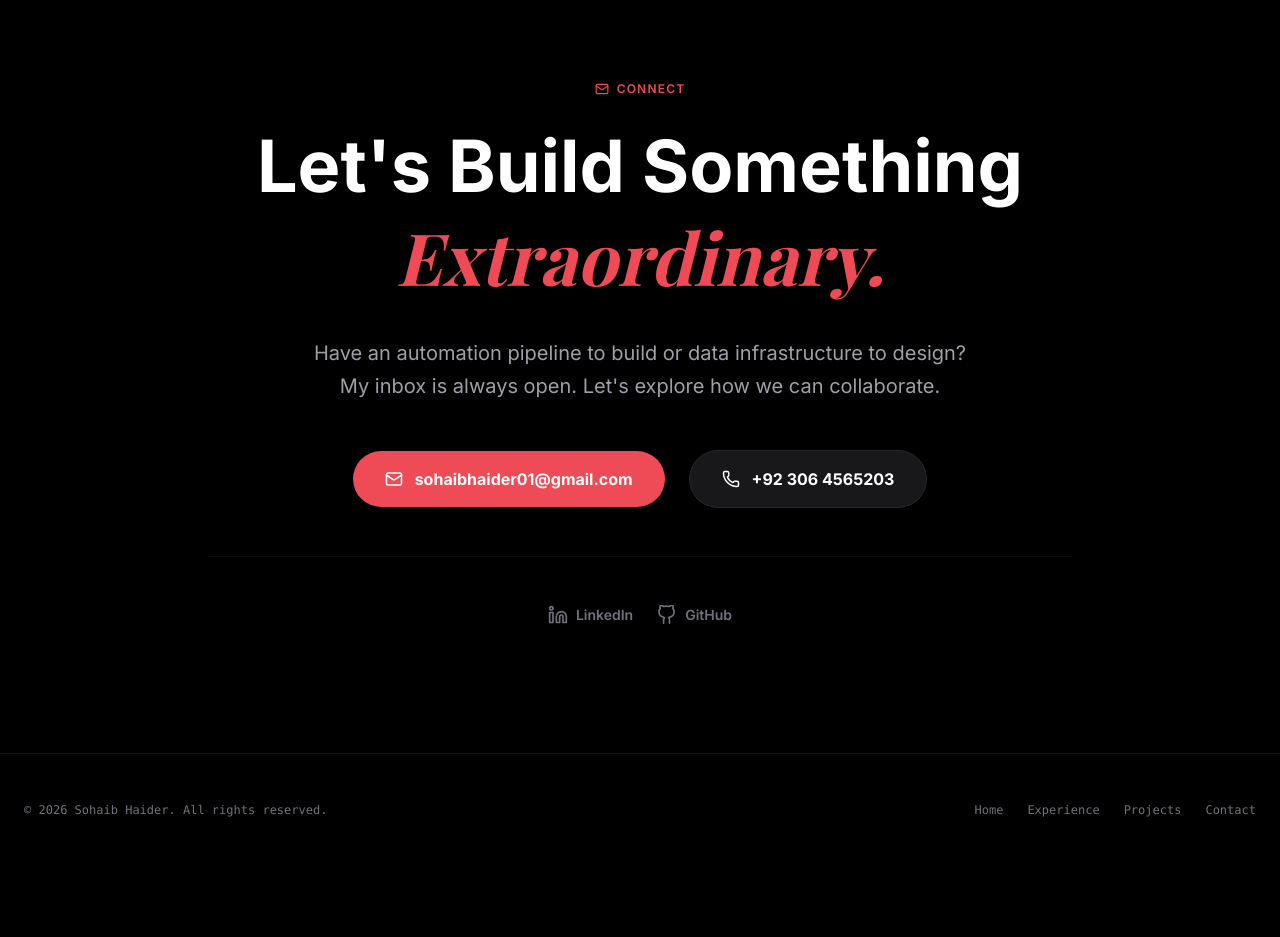
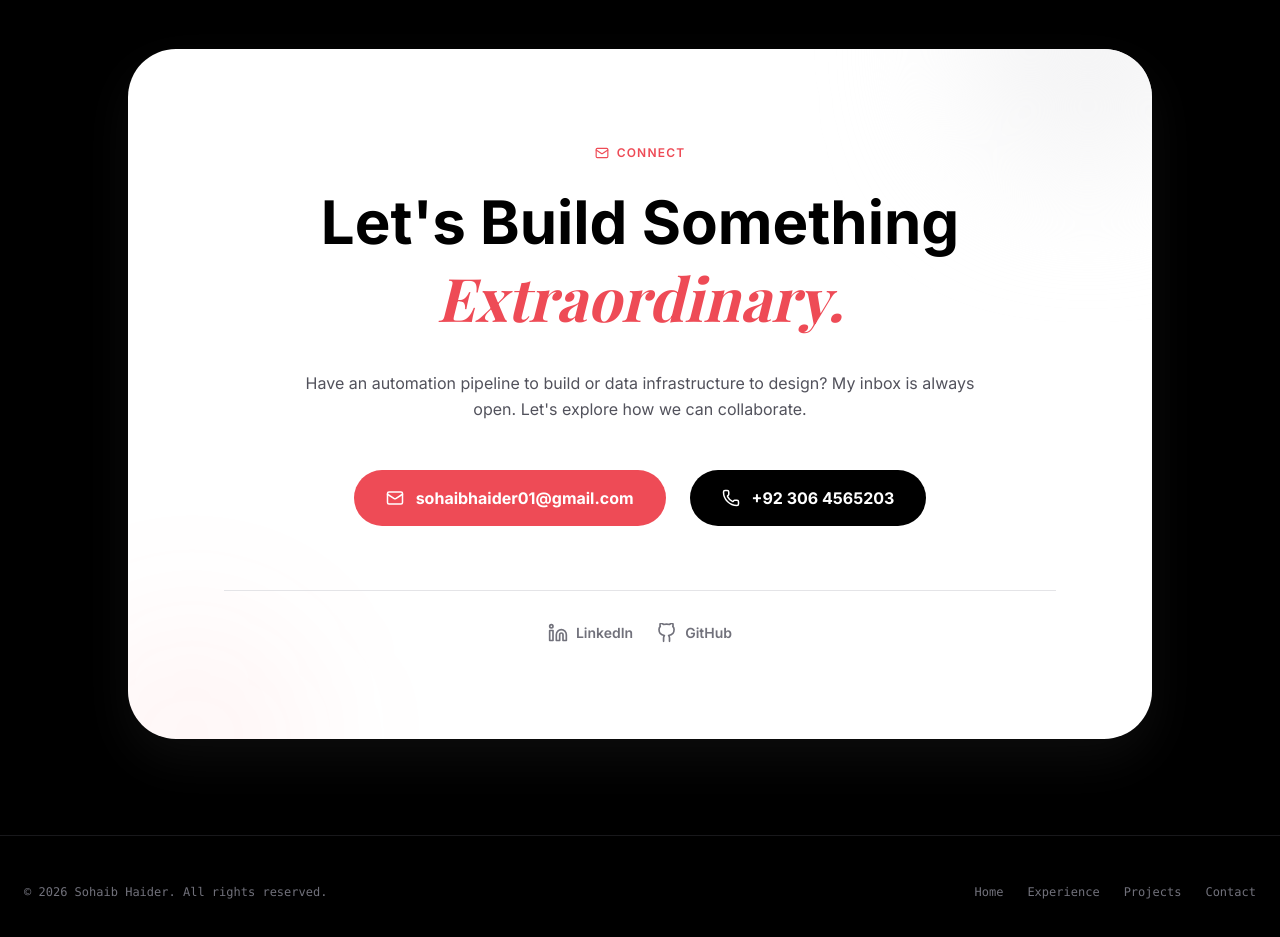
Before and after one commit to Sohaib-Haider/sohaib-portfolio, a Next.js app: page / in a window 1280 px wide. Shown: the part 5240-6177 px from the top of the page. Before the commit the page ends 6106 px from the top, so only its background shows below. Built offline with nearby package versions, Linux system fonts and the light colour scheme; a web font is replaced by a local one.

Commit message:
Redesign CTA section into a negative-theme white card

```diff
--- a/src/app/page.tsx
+++ b/src/app/page.tsx
@@ -586,14 +586,22 @@ export default function Home() {
 
 
       {/* SECTION: CTA */}
-      <section id="contact" ref={contactRef} className="relative py-32 px-6 md:px-16 xl:px-20 max-w-5xl mx-auto z-10 border-t border-zinc-900 bg-black text-center scroll-fade-in">
+      <section id="contact" ref={contactRef} className="relative py-24 px-6 md:px-16 xl:px-20 max-w-[max(1536px,calc(100vw_-_384px))] mx-auto z-10 border-t border-zinc-900 bg-black">
+        <div className="bg-white rounded-[3rem] p-12 md:p-20 xl:p-24 text-center scroll-fade-in shadow-[0_20px_50px_rgba(255,255,255,0.05)] relative overflow-hidden max-w-5xl mx-auto">
+          {/* Subtle background decoration for the white theme */}
+          <div className="absolute top-0 right-0 w-64 h-64 bg-zinc-100 rounded-full blur-3xl -translate-y-1/2 translate-x-1/4"></div>
+          <div className="absolute bottom-0 left-0 w-64 h-64 bg-accent/5 rounded-full blur-3xl translate-y-1/2 -translate-x-1/4"></div>
+
+          <div className="relative z-10">
             <span className="text-xs font-semibold tracking-widest text-accent uppercase flex items-center justify-center gap-2 mb-6">
               <Mail size={14} /> Connect
             </span>
-        <h2 className="text-4xl md:text-6xl lg:text-7xl font-bold text-white mb-8 leading-tight">
+
+            <h2 className="text-4xl md:text-5xl lg:text-6xl font-bold text-black max-w-3xl mx-auto leading-tight mb-8">
               Let's Build Something <br className="hidden md:block"/> <span className="text-accent italic font-serif">Extraordinary.</span>
             </h2>
-        <p className="text-zinc-400 leading-relaxed text-lg md:text-xl mb-12 max-w-2xl mx-auto">
+
+            <p className="text-zinc-600 leading-relaxed text-sm md:text-base mb-12 max-w-2xl mx-auto">
               Have an automation pipeline to build or data infrastructure to design? My inbox is always open. Let's explore how we can collaborate.
             </p>
 
@@ -602,21 +610,23 @@ export default function Home() {
                 <Mail size={18} />
                 sohaibhaider01@gmail.com
               </a>
-          <a href="tel:+923064565203" className="flex items-center justify-center gap-3 w-full sm:w-auto px-8 py-4 bg-zinc-900 hover:bg-zinc-800 text-white border border-zinc-800 hover:border-zinc-700 rounded-full transition-all duration-300 font-bold text-base">
+              <a href="tel:+923064565203" className="flex items-center justify-center gap-3 w-full sm:w-auto px-8 py-4 bg-black hover:bg-zinc-800 text-white rounded-full transition-all duration-300 font-bold text-base">
                 <Phone size={18} />
                 +92 306 4565203
               </a>
             </div>
 
-        <div className="flex items-center justify-center gap-6 mt-12 pt-12 border-t border-zinc-900/50">
-          <a href="https://linkedin.com/in/sohaibhaider-" target="_blank" rel="noreferrer" className="flex items-center gap-2 text-zinc-500 hover:text-white transition-colors duration-300 font-semibold text-sm">
+            <div className="flex items-center justify-center gap-6 mt-16 pt-8 border-t border-zinc-200">
+              <a href="https://linkedin.com/in/sohaibhaider-" target="_blank" rel="noreferrer" className="flex items-center gap-2 text-zinc-500 hover:text-black transition-colors duration-300 font-semibold text-sm">
                 <Linkedin size={20} />
                 LinkedIn
               </a>
-          <a href="https://github.com/Sohaib-Haider" target="_blank" rel="noreferrer" className="flex items-center gap-2 text-zinc-500 hover:text-white transition-colors duration-300 font-semibold text-sm">
+              <a href="https://github.com/Sohaib-Haider" target="_blank" rel="noreferrer" className="flex items-center gap-2 text-zinc-500 hover:text-black transition-colors duration-300 font-semibold text-sm">
                 <Github size={20} />
                 GitHub
               </a>
+            </div>
+          </div>
         </div>
       </section>
 
```
Lines whose indentation alone changed are shown as unchanged.
